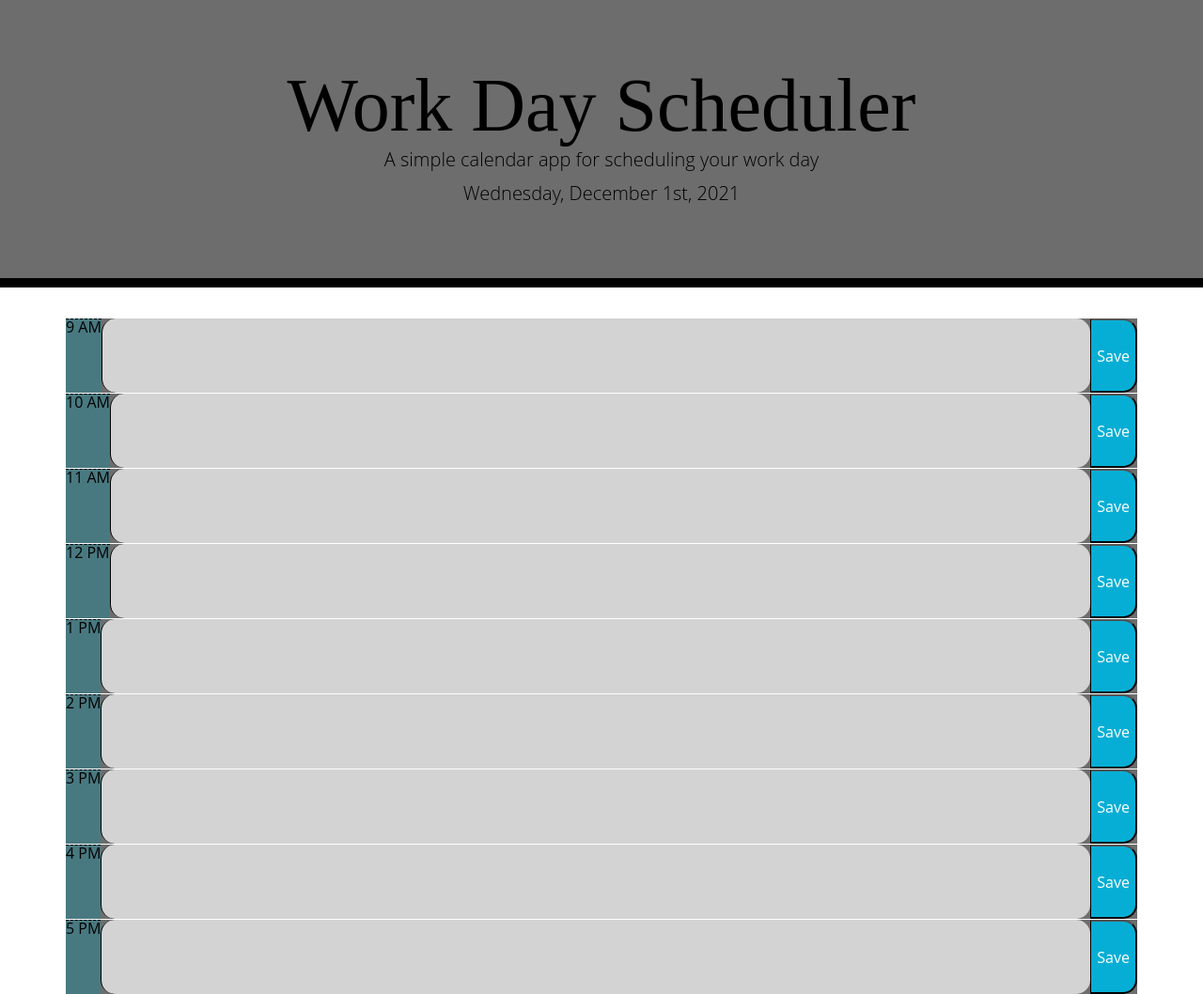
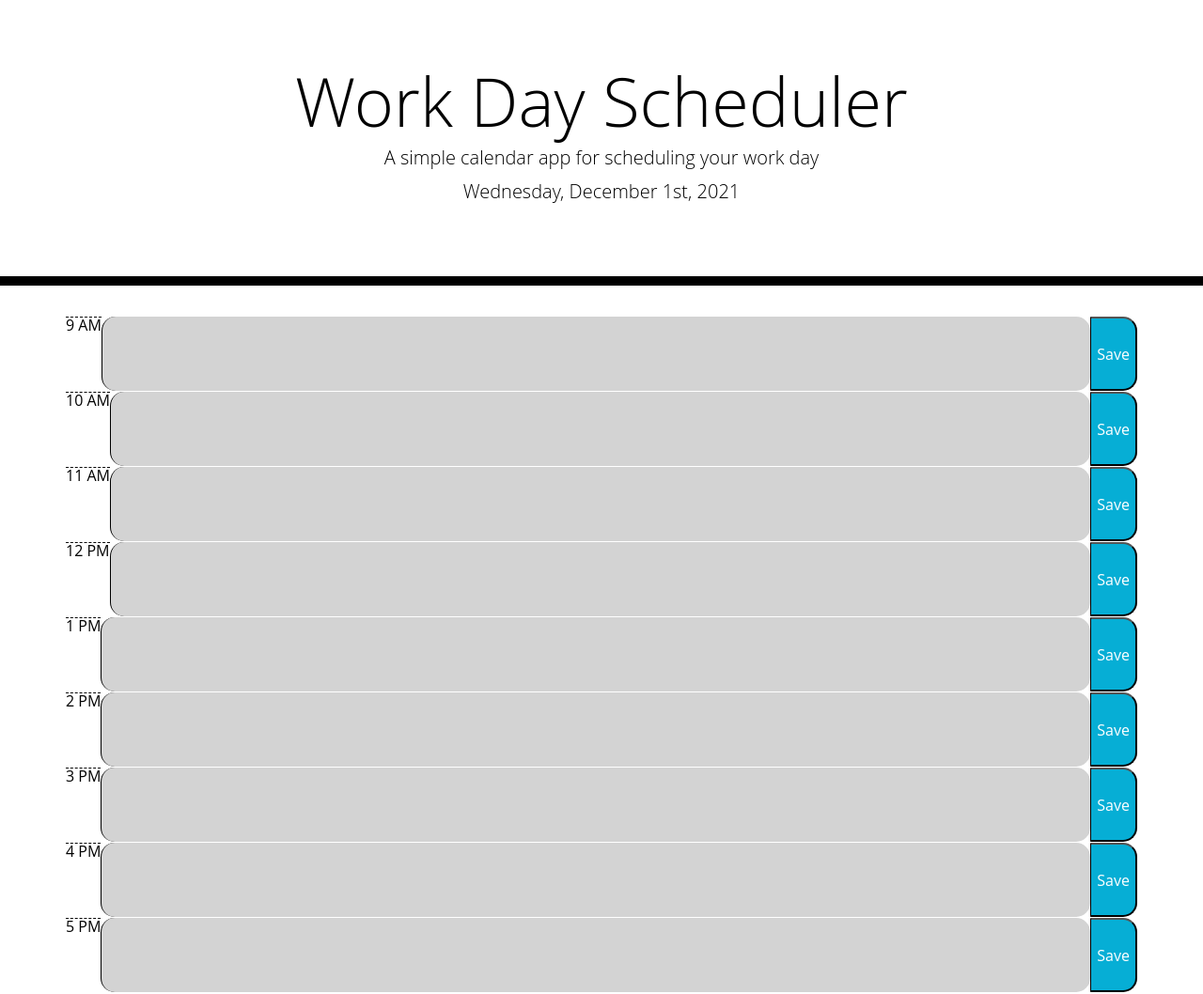
Before and after one commit to Rehtribution/5-workday-scheduler, a plain HTML site: page index.html in a window 1280 px wide. Shown: the whole page at 94% size. Drawn offline with nearby package versions, Linux system fonts and the light colour scheme; a web font is replaced by a local one.

Commit message:
reset css to source

```diff
--- a/assets/css/style.css
+++ b/assets/css/style.css
@@ -1,21 +1,4 @@
-:root {
-  --primary: rgb(109, 109, 109);
-  --secondary: #497980;
-  --tertiary: rgb(146, 64, 49);
-}
-/*want to make a dark background*/
-h1 {
-  display: flex;
-  justify-content: center;
-  align-items: center;
-  font-family: "Monofett";
-  font-size: 80px !important;
-  margin: 0px;
-}
-
 body {
-  color: var(--primary) !important;
-  background-size: cover;
   font-family: 'Open Sans', sans-serif;
   font-size: 16px;
   line-height: 1;
@@ -32,15 +15,12 @@ textarea{
 
 .jumbotron {
   text-align: center;
-  background-color: var(--primary);
+  background-color: transparent;
   color: black;
   border-radius: 0;
   border-bottom: 10px solid black;
 }
 
-.container {
-  background-color: var(--primary);
-}
 .description{
   white-space: pre-wrap;
 }
@@ -57,7 +37,7 @@ textarea{
 }
 
 .hour {
-  background-color: var(--secondary);
+  background-color: #ffffff;
   color: #000000;
   border-top: 1px dashed #000000;
 }
--- a/assets/js/script.js
+++ b/assets/js/script.js
@@ -38,7 +38,7 @@ saveBtn.on('click', function() {
 
 getTasks()
 
-//
+//retrieves the stored information by id 9-18 (the total length of the timeBlocks)
 function getTasks() {
     for (var i = 9; i < 18; i++) {
         var currentTask = localStorage.getItem(i)
```
